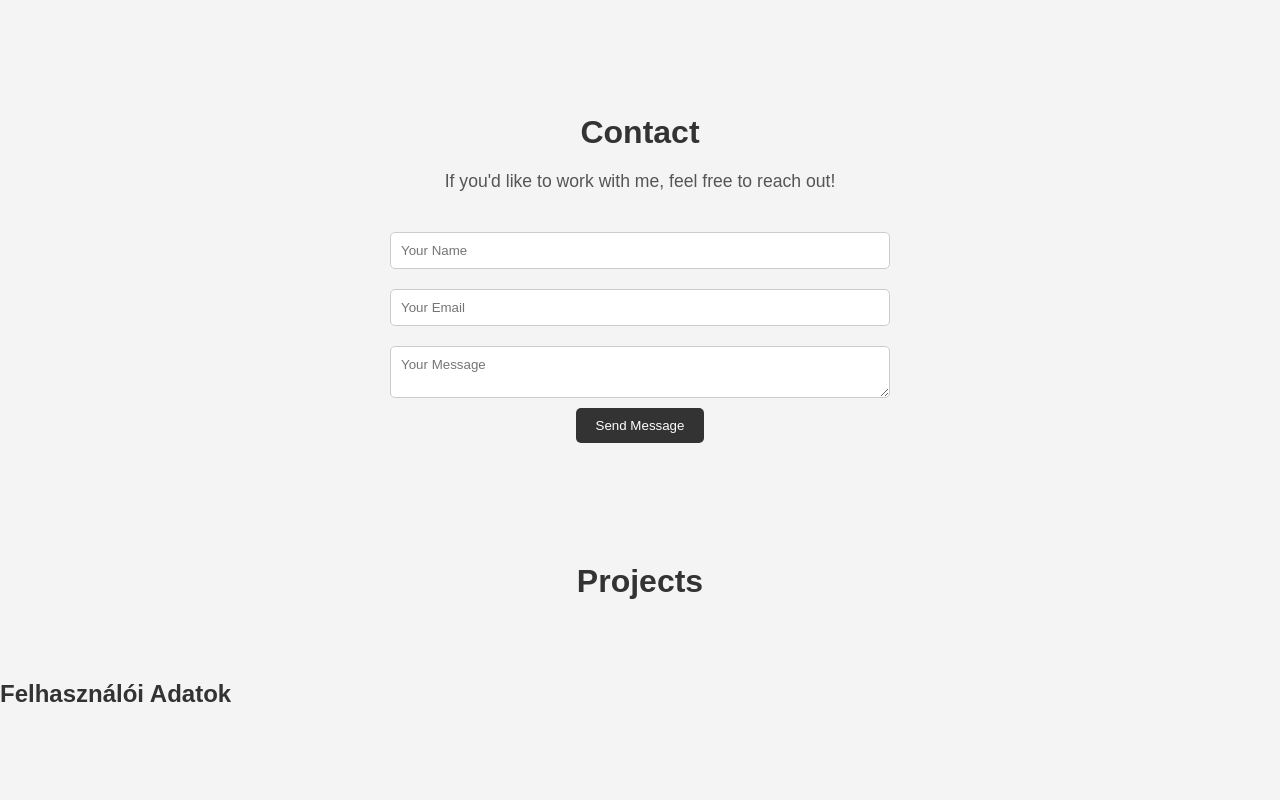
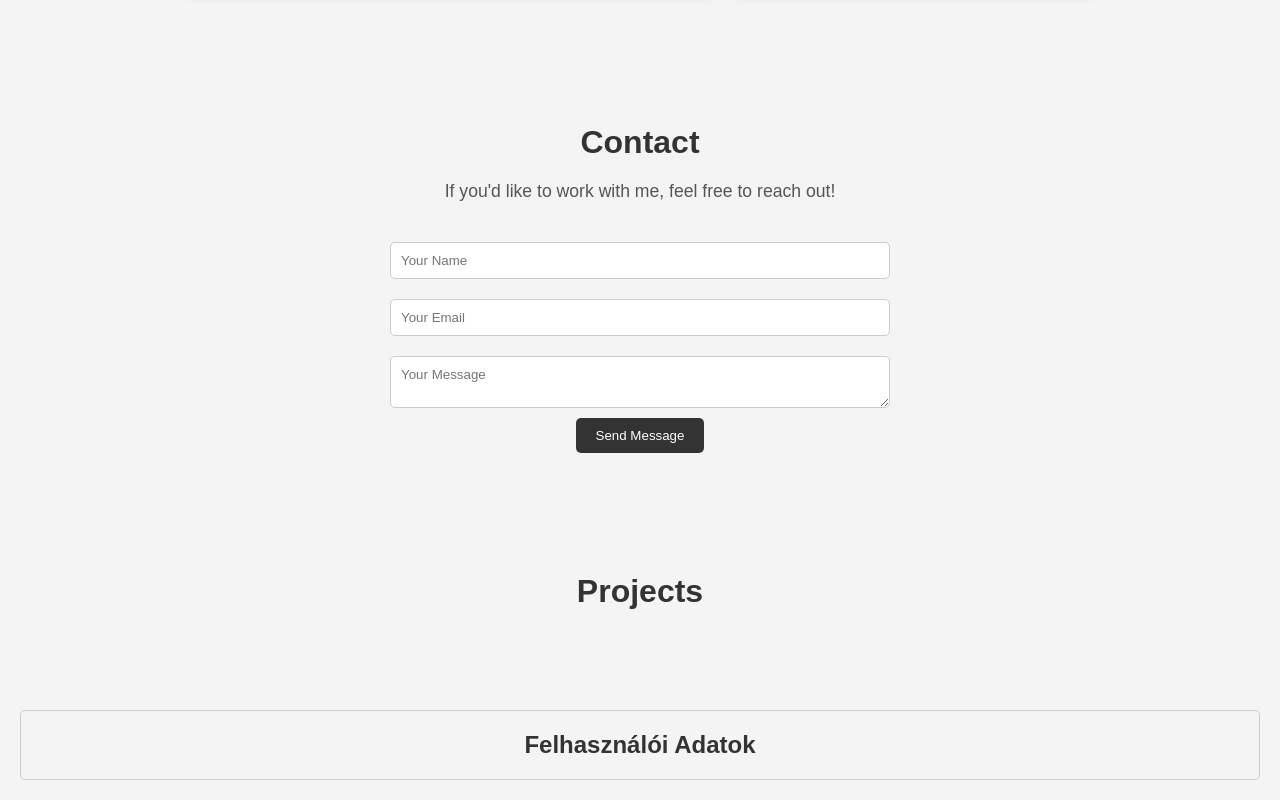
Before and after one commit to endrodi/endrodirozina, a plain HTML site: page index.html in a window 1280 px wide. Shown: the part 1029-1829 px from the top of the page. Before the commit the page ends 1737 px from the top, so only its background shows below. Drawn offline with Linux system fonts and the light colour scheme; no server answers.

Commit message:
Update style.css

```diff
--- a/style.css
+++ b/style.css
@@ -253,3 +253,16 @@ nav ul li a:hover {
 .project-card a:hover {
     text-decoration: underline;
 }
+
+#user-container {
+    padding: 20px;
+    border: 1px solid #ccc;
+    border-radius: 5px;
+    margin: 20px;
+    text-align: center;
+}
+
+img {
+    border-radius: 50%;
+    margin-top: 10px;
+}
```
